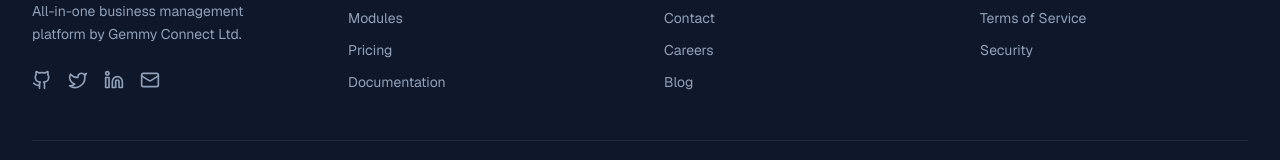
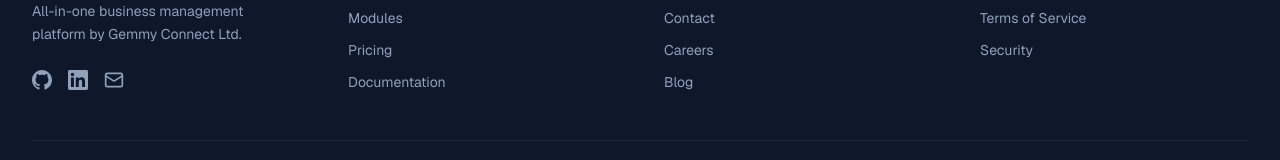
Before and after one commit to gemmyconnectltd/onegemmy, a Next.js app in the folder frontend/: page / in a window 1280 px wide. Shown: the part 4090-4250 px from the top of the page. Built offline with nearby package versions, Linux system fonts and the light colour scheme.

Commit message:
fix: replace invalid Lucide icon imports with SVG icons for social links

```diff
--- a/frontend/src/components/layout/Footer.tsx
+++ b/frontend/src/components/layout/Footer.tsx
@@ -1,4 +1,4 @@
-import { Layers, Github, Twitter, Linkedin, Mail } from "lucide-react";
+import { Layers, ExternalLink, Mail, Globe } from "lucide-react";
 import { siteConfig } from "@/lib/config";
 
 export function Footer() {
@@ -30,15 +30,14 @@
                 rel="noopener noreferrer"
                 className="text-slate-400 hover:text-white transition-colors"
               >
-                <Github size={20} />
-              </a>
-              <a
-                href={siteConfig.links.twitter}
-                target="_blank"
-                rel="noopener noreferrer"
-                className="text-slate-400 hover:text-white transition-colors"
-              >
-                <Twitter size={20} />
+                <svg
+                  width="20"
+                  height="20"
+                  viewBox="0 0 24 24"
+                  fill="currentColor"
+                >
+                  <path d="M12 0c-6.626 0-12 5.373-12 12 0 5.302 3.438 9.8 8.207 11.387.599.111.793-.261.793-.577v-2.234c-3.338.726-4.033-1.416-4.033-1.416-.546-1.387-1.333-1.756-1.333-1.756-1.089-.745.083-.729.083-.729 1.205.084 1.839 1.237 1.839 1.237 1.07 1.834 2.807 1.304 3.492.997.107-.775.418-1.305.762-1.604-2.665-.305-5.467-1.334-5.467-5.931 0-1.311.469-2.381 1.236-3.221-.124-.303-.535-1.524.117-3.176 0 0 1.008-.322 3.301 1.23.957-.266 1.983-.399 3.003-.404 1.02.005 2.047.138 3.006.404 2.291-1.552 3.297-1.23 3.297-1.23.653 1.653.242 2.874.118 3.176.77.84 1.235 1.911 1.235 3.221 0 4.609-2.807 5.624-5.479 5.921.43.372.823 1.102.823 2.222v3.293c0 .319.192.694.801.576 4.765-1.589 8.199-6.086 8.199-11.386 0-6.627-5.373-12-12-12z" />
+                </svg>
               </a>
               <a
                 href={siteConfig.links.linkedin}
@@ -46,7 +45,14 @@
                 rel="noopener noreferrer"
                 className="text-slate-400 hover:text-white transition-colors"
               >
-                <Linkedin size={20} />
+                <svg
+                  width="20"
+                  height="20"
+                  viewBox="0 0 24 24"
+                  fill="currentColor"
+                >
+                  <path d="M20.447 20.452h-3.554v-5.569c0-1.328-.027-3.037-1.852-3.037-1.853 0-2.136 1.445-2.136 2.939v5.667H9.351V9h3.414v1.561h.046c.477-.9 1.637-1.85 3.37-1.85 3.601 0 4.267 2.37 4.267 5.455v6.286zM5.337 7.433c-1.144 0-2.063-.926-2.063-2.065 0-1.138.92-2.063 2.063-2.063 1.14 0 2.064.925 2.064 2.063 0 1.139-.925 2.065-2.064 2.065zm1.782 13.019H3.555V9h3.564v11.452zM22.225 0H1.771C.792 0 0 .774 0 1.729v20.542C0 23.227.792 24 1.771 24h20.451C23.2 24 24 23.227 24 22.271V1.729C24 .774 23.2 0 22.222 0h.003z" />
+                </svg>
               </a>
               <a
                 href="mailto:info@gemmyconnect.com"
@@ -162,9 +168,7 @@
             &copy; {new Date().getFullYear()} {siteConfig.company}. All rights
             reserved.
           </p>
-          <p className="text-slate-500 text-sm">
-            Built with care in Ghana
-          </p>
+          <p className="text-slate-500 text-sm">Built with care in Ghana</p>
         </div>
       </div>
     </footer>
```
